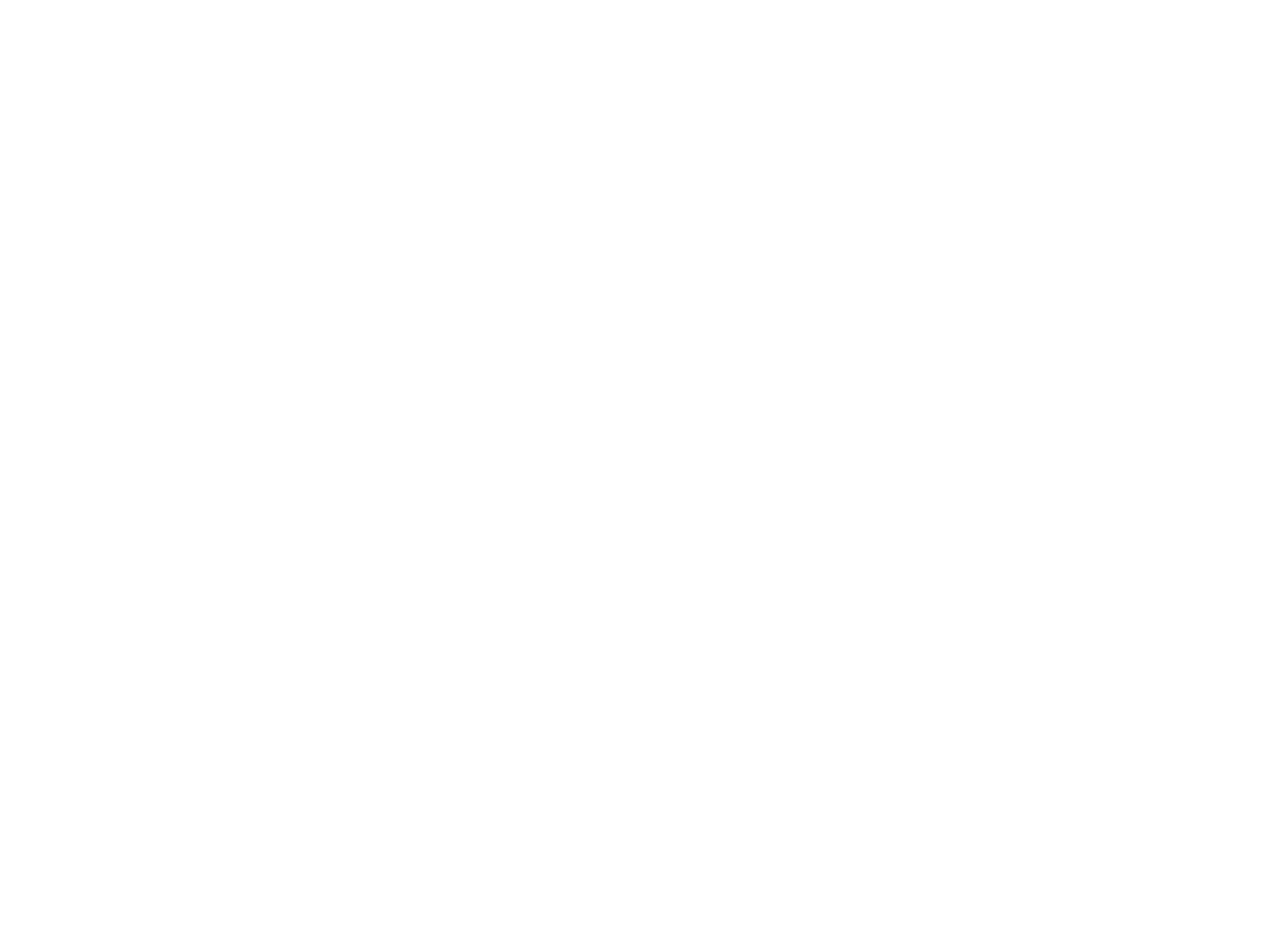
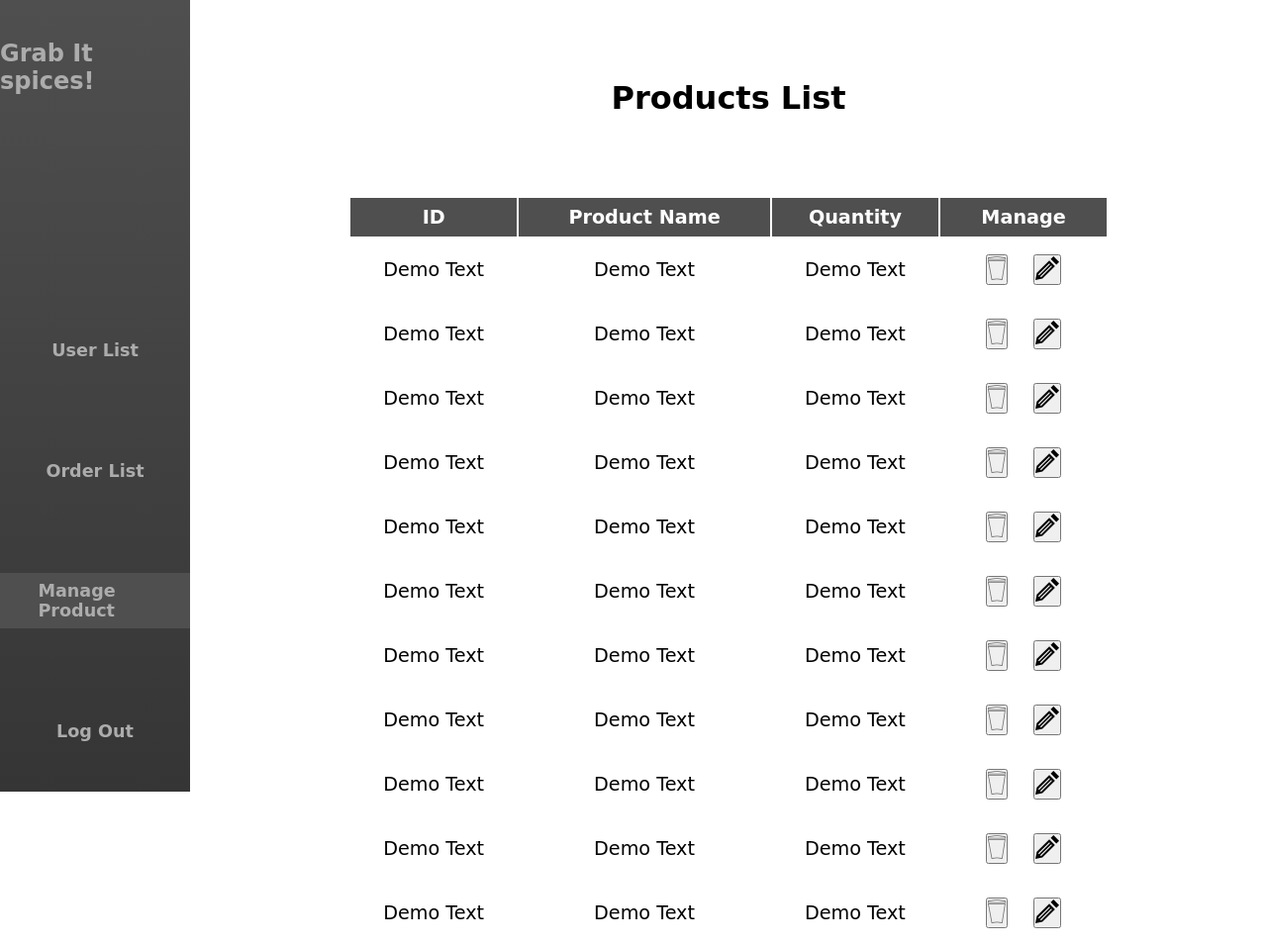
Before and after one commit to vageeshakrishna/Spices, a plain HTML site: page productmanage.html in a window 1280 px wide. Shown: the whole page at 99% size. Before the commit the page ends 800 px from the top, so only its background shows below. Drawn offline with Linux system fonts and the light colour scheme; a web font is replaced by a local one.

```diff
--- a/Styles/_orderlist.scss
+++ b/Styles/_orderlist.scss
@@ -1,4 +1,4 @@
-.order-list {
+section {
   height: 100vh;
   width: 85vw;
   margin-left: 15vw;
--- /dev/null
+++ b/Styles/_productmanage.scss
@@ -0,0 +1,67 @@
+tbody {
+  button {
+    margin: 0 1vw;
+    img {
+      height: 3vh;
+    }
+  }
+}
+form {
+  width: 60%;
+  margin: auto;
+}
+.input-field {
+  position: relative;
+  width: 90%;
+  height: 10vh;
+  overflow: hidden;
+  position: relative;
+  margin-top: 5vh;
+  input {
+    height: 10vh;
+    width: 100%;
+    border: none;
+    border-bottom: 1px solid white;
+    outline: none;
+    padding-top: 6vh;
+    background: transparent;
+
+    &:focus ~ label span,
+    &:valid ~ label span {
+      transform: translateY(-2vh);
+      font-size: 14px;
+      color: #db5431;
+    }
+    &:focus ~ label::after,
+    &:valid ~ label::after {
+      transform: translate(0);
+    }
+  }
+  label {
+    pointer-events: none;
+    position: absolute;
+    width: 100%;
+    left: 0;
+    transition: 0.4s ease-in-out;
+    bottom: 0;
+
+    &::after {
+      transition: 0.8s ease-in-out;
+      content: "";
+      position: absolute;
+      height: 100%;
+      width: 100%;
+      border-bottom: 3px solid #db5431;
+      left: 0;
+      bottom: 0;
+      transform: translateX(-100%);
+    }
+  }
+  span {
+    position: absolute;
+    width: 100%;
+    left: 0;
+    transition: 0.4s ease-in-out;
+    bottom: 1vh;
+  }
+}
--- a/Styles/admin.scss
+++ b/Styles/admin.scss
@@ -3,3 +3,4 @@
 @import "adminmain";
 @import "userlist";
 @import "orderlist";
+@import "productmanage";
--- a/productadd.html
+++ b/productadd.html
@@ -0,0 +1,52 @@
+<!DOCTYPE html>
+<html lang="en">
+  <head>
+    <meta charset="UTF-8" />
+    <meta name="viewport" content="width=device-width, initial-scale=1.0" />
+    <title>Order-list</title>
+    <link rel="stylesheet" href="./Styles/admin.css" />
+  </head>
+  <body>
+    <main
+      class="animate__animated animate__slideInDown animate__fast horizontal"
+    >
+      <nav>
+        <div class="logo">
+          <a href="./adminmain.html"><h1>Grab It spices!</h1></a>
+        </div>
+        <ul class="nav-links">
+          <a href="./Userlist.html"><li>User List</li></a>
+          <a href="./orderlist.html"><li>Order List</li></a>
+          <a href="./productmanage.html" class="active">
+            <li>Manage Product</li></a
+          >
+          <a href="login.html"><li>Log Out</li></a>
+        </ul>
+      </nav>
+    </main>
+    <section class="productmanage">
+      <form
+        action="./adduser.jsp"
+        method="POST"
+        class="form-signup container animate__animated animate__slideInUp animate__slow"
+      >
+        <h1>Add Product</h1>
+        <div class="input-field" id="name">
+          <input type="text" name="name" required autocomplete="off" />
+          <label><span>Product Name</span></label>
+        </div>
+        <div class="input-field" id="phno">
+          <input type="text" name="phno" required autocomplete="off" />
+          <label><span>Quantity</span></label>
+        </div>
+        <div class="input-field" id="phno">
+          <input type="text" name="phno" required autocomplete="off" />
+          <label><span>Description</span></label>
+        </div>
+
+        <a href="#" class="cta-btn" id="getOtp">Get OTP</a>
+        <button class="cta-btn" type="submit" id="btn">Sign-Up</button>
+      </form>
+    </section>
+  </body>
+</html>
--- a/productmanage.html
+++ b/productmanage.html
@@ -0,0 +1,164 @@
+<!DOCTYPE html>
+<html lang="en">
+  <head>
+    <meta charset="UTF-8" />
+    <meta name="viewport" content="width=device-width, initial-scale=1.0" />
+    <title>Order-list</title>
+    <link rel="stylesheet" href="./Styles/admin.css" />
+  </head>
+  <body>
+    <main
+      class="animate__animated animate__slideInDown animate__fast horizontal"
+    >
+      <nav>
+        <div class="logo">
+          <a href="./adminmain.html"><h1>Grab It spices!</h1></a>
+        </div>
+        <ul class="nav-links">
+          <a href="./Userlist.html"><li>User List</li></a>
+          <a href="./orderlist.html"><li>Order List</li></a>
+          <a href="./productmanage.html" class="active">
+            <li>Manage Product</li></a
+          >
+          <a href="login.html"><li>Log Out</li></a>
+        </ul>
+      </nav>
+    </main>
+    <section class="productmanage">
+      <h1>Products List</h1>
+      <table class="pure">
+        <thead class="thead-dark">
+          <tr>
+            <th>ID</th>
+            <th>Product Name</th>
+            <th>Quantity</th>
+            <th>Manage</th>
+          </tr>
+        </thead>
+        <tbody>
+          <tr>
+            <td>Demo Text</td>
+            <td>Demo Text</td>
+            <td>Demo Text</td>
+            <td>
+              <button><img src="./Assets/Bin.svg" alt="" /></button
+              ><button>
+                <img src="./Assets/iconmonstr-pencil-8.svg" alt="" />
+              </button>
+            </td>
+          </tr>
+          <tr>
+            <td>Demo Text</td>
+            <td>Demo Text</td>
+            <td>Demo Text</td>
+            <td>
+              <button><img src="./Assets/Bin.svg" alt="" /></button
+              ><button>
+                <img src="./Assets/iconmonstr-pencil-8.svg" alt="" />
+              </button>
+            </td>
+          </tr>
+          <tr>
+            <td>Demo Text</td>
+            <td>Demo Text</td>
+            <td>Demo Text</td>
+            <td>
+              <button><img src="./Assets/Bin.svg" alt="" /></button
+              ><button>
+                <img src="./Assets/iconmonstr-pencil-8.svg" alt="" />
+              </button>
+            </td>
+          </tr>
+          <tr>
+            <td>Demo Text</td>
+            <td>Demo Text</td>
+            <td>Demo Text</td>
+            <td>
+              <button><img src="./Assets/Bin.svg" alt="" /></button
+              ><button>
+                <img src="./Assets/iconmonstr-pencil-8.svg" alt="" />
+              </button>
+            </td>
+          </tr>
+          <tr>
+            <td>Demo Text</td>
+            <td>Demo Text</td>
+            <td>Demo Text</td>
+            <td>
+              <button><img src="./Assets/Bin.svg" alt="" /></button
+              ><button>
+                <img src="./Assets/iconmonstr-pencil-8.svg" alt="" />
+              </button>
+            </td>
+          </tr>
+          <tr>
+            <td>Demo Text</td>
+            <td>Demo Text</td>
+            <td>Demo Text</td>
+            <td>
+              <button><img src="./Assets/Bin.svg" alt="" /></button
+              ><button>
+                <img src="./Assets/iconmonstr-pencil-8.svg" alt="" />
+              </button>
+            </td>
+          </tr>
+          <tr>
+            <td>Demo Text</td>
+            <td>Demo Text</td>
+            <td>Demo Text</td>
+            <td>
+              <button><img src="./Assets/Bin.svg" alt="" /></button
+              ><button>
+                <img src="./Assets/iconmonstr-pencil-8.svg" alt="" />
+              </button>
+            </td>
+          </tr>
+          <tr>
+            <td>Demo Text</td>
+            <td>Demo Text</td>
+            <td>Demo Text</td>
+            <td>
+              <button><img src="./Assets/Bin.svg" alt="" /></button
+              ><button>
+                <img src="./Assets/iconmonstr-pencil-8.svg" alt="" />
+              </button>
+            </td>
+          </tr>
+          <tr>
+            <td>Demo Text</td>
+            <td>Demo Text</td>
+            <td>Demo Text</td>
+            <td>
+              <button><img src="./Assets/Bin.svg" alt="" /></button
+              ><button>
+                <img src="./Assets/iconmonstr-pencil-8.svg" alt="" />
+              </button>
+            </td>
+          </tr>
+          <tr>
+            <td>Demo Text</td>
+            <td>Demo Text</td>
+            <td>Demo Text</td>
+            <td>
+              <button><img src="./Assets/Bin.svg" alt="" /></button
+              ><button>
+                <img src="./Assets/iconmonstr-pencil-8.svg" alt="" />
+              </button>
+            </td>
+          </tr>
+          <tr>
+            <td>Demo Text</td>
+            <td>Demo Text</td>
+            <td>Demo Text</td>
+            <td>
+              <button><img src="./Assets/Bin.svg" alt="" /></button
+              ><button>
+                <img src="./Assets/iconmonstr-pencil-8.svg" alt="" />
+              </button>
+            </td>
+          </tr>
+        </tbody>
+      </table>
+    </section>
+  </body>
+</html>
```
Also changed, not shown: Assets/Bin.svg (added), Assets/iconmonstr-pencil-8.svg (added), Styles/admin.css, Styles/productmanage.css (deleted), Styles/productmanage.scss (deleted), 2 other files.
